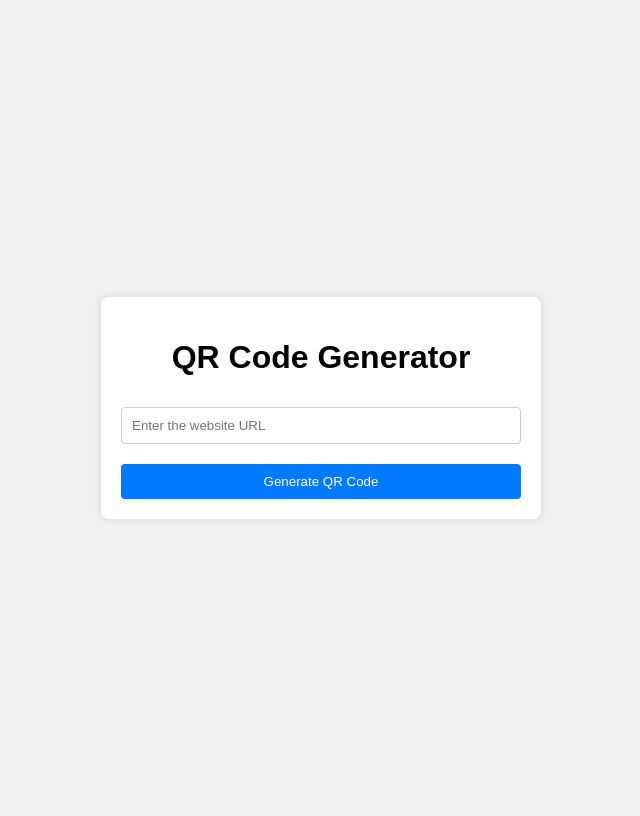
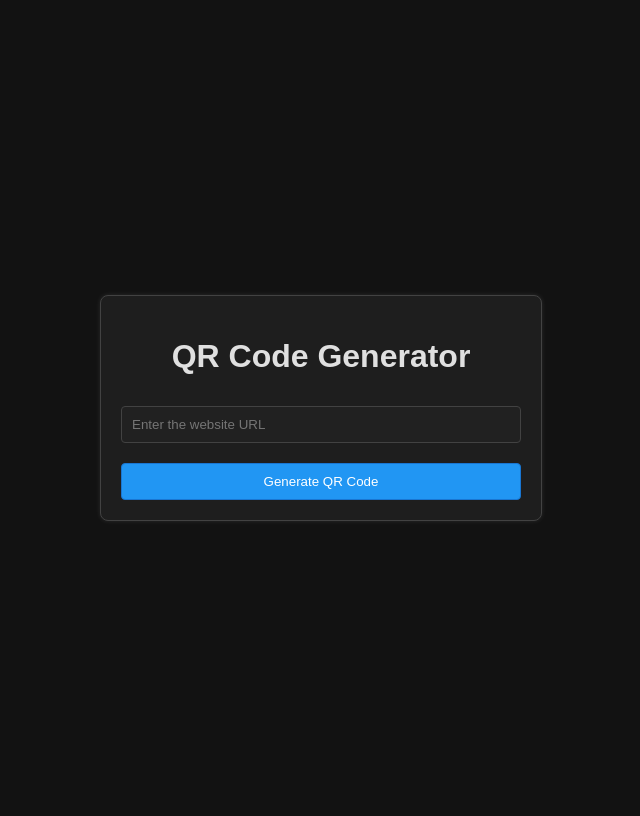
Before and after one commit to Kameonx/QRCG, a Flask app: page / in a window 1280 px wide. Shown: the whole page, without its empty margins (319-959 px from the left). Run offline with Flask 3, Linux system fonts and the light colour scheme.

Commit message:
Dark Mode Update index.html

```diff
--- a/templates/index.html
+++ b/templates/index.html
@@ -11,40 +11,45 @@
             justify-content: center;
             align-items: center;
             height: 100vh;
-            background-color: #f0f0f0;
+            background-color: #121212; /* Dark background */
+            color: #e0e0e0; /* Light text color */
         }
         .container {
-            background: white;
+            background: #1e1e1e; /* Darker container background */
             padding: 20px;
             border-radius: 8px;
-            box-shadow: 0 0 10px rgba(0, 0, 0, 0.1);
+            box-shadow: 0 0 5px rgba(255, 255, 255, 0.1); /* Reduced box shadow for sharpness */
             max-width: 400px;
             width: 100%;
-            text-align: center; /* Center text within the container */
+            text-align: center;
+            border: 1px solid #424242; /* Sharp border */
         }
         input[type="text"] {
             width: calc(100% - 22px);
             padding: 10px;
             margin: 10px 0;
-            border: 1px solid #ccc;
+            border: 1px solid #424242; /* Sharp border */
             border-radius: 4px;
+            background-color: #212121; /* Dark input background */
+            color: #e0e0e0; /* Light text color */
         }
         button {
             padding: 10px 15px;
-            background-color: #007bff;
+            background-color: #2196f3; /* Blue button */
             color: white;
-            border: none;
+            border: 1px solid #1976d2; /* Sharp border */
             border-radius: 4px;
             cursor: pointer;
             width: 100%;
             margin-top: 10px;
         }
         button:hover {
-            background-color: #0056b3;
+            background-color: #1976d2; /* Darker blue on hover */
+            border: 1px solid #1976d2; /* Maintain sharp border */
         }
         .error {
             margin-top: 10px;
-            color: red;
+            color: #f44336; /* Red error color */
             text-align: center;
         }
         .qr-image {
@@ -55,6 +60,7 @@
             height: auto;
             display: block;
             margin: 0 auto; /* Center the image */
+            border: 1px solid #424242; /* Sharp border */
         }
         .download-btn {
             margin-top: 10px;
@@ -63,16 +69,16 @@
             display: inline-block;
         }
         .download-btn input[type="submit"] {
-            text-decoration: none;
-            background-color: #28a745;
+            background-color: #4caf50; /* Green button */
             color: white;
             padding: 10px 15px;
-            border: none;
+            border: 1px solid #45a049; /* Sharp border */
             border-radius: 4px;
             cursor: pointer;
         }
         .download-btn input[type="submit"]:hover {
-            background-color: #218838;
+            background-color: #45a049; /* Darker green on hover */
+            border: 1px solid #45a049; /* Maintain sharp border */
         }
     </style>
 </head>
```
